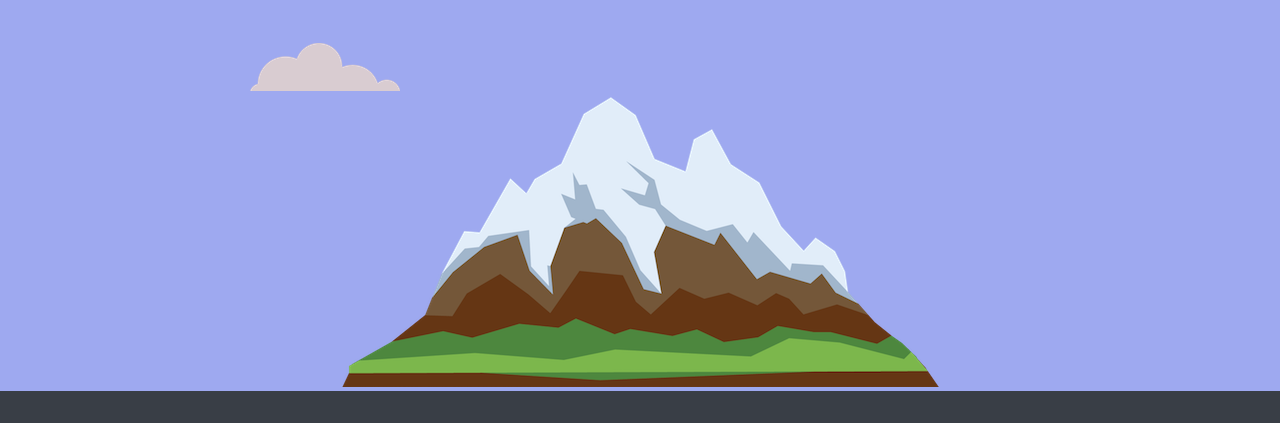
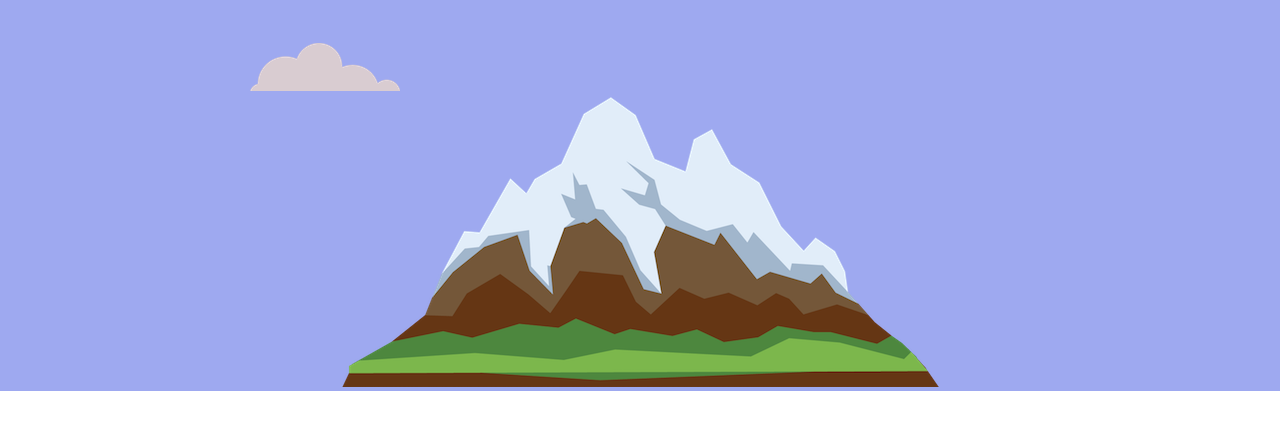
Before and after one commit to pbutle11/cv2, a plain HTML site: page index.html in a window 1280 px wide. Shown: the part 377-800 px from the top of the page. Drawn offline with Linux system fonts and the light colour scheme.

Commit message:
Update style.css

```diff
--- a/style.css
+++ b/style.css
@@ -1,6 +1,6 @@
 body {
   color: #424874;
-  background-color: #393e46;
+  background-color: #fffff;
   margin: 0;
   text-align: center;
   font-family: 'Merriweather', serif;
```
